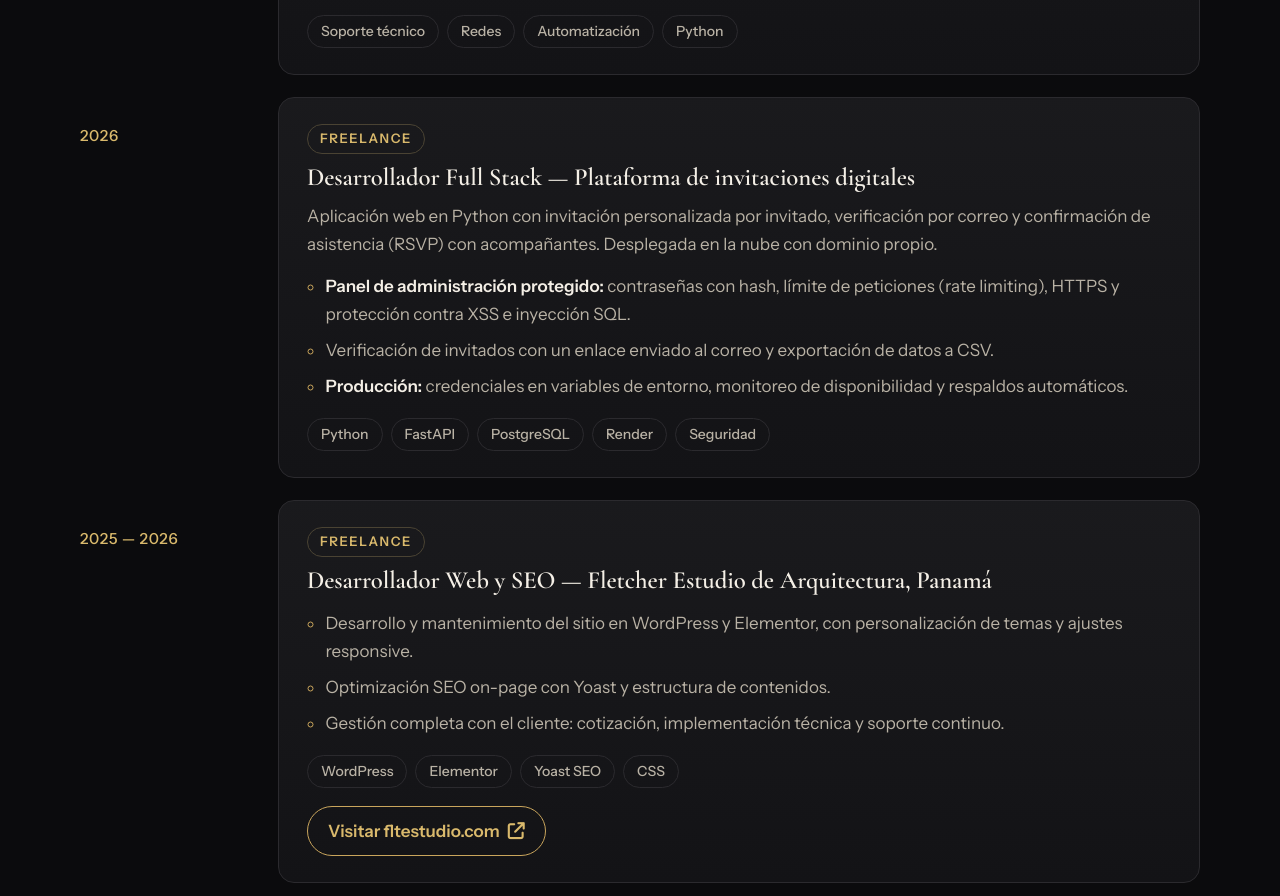
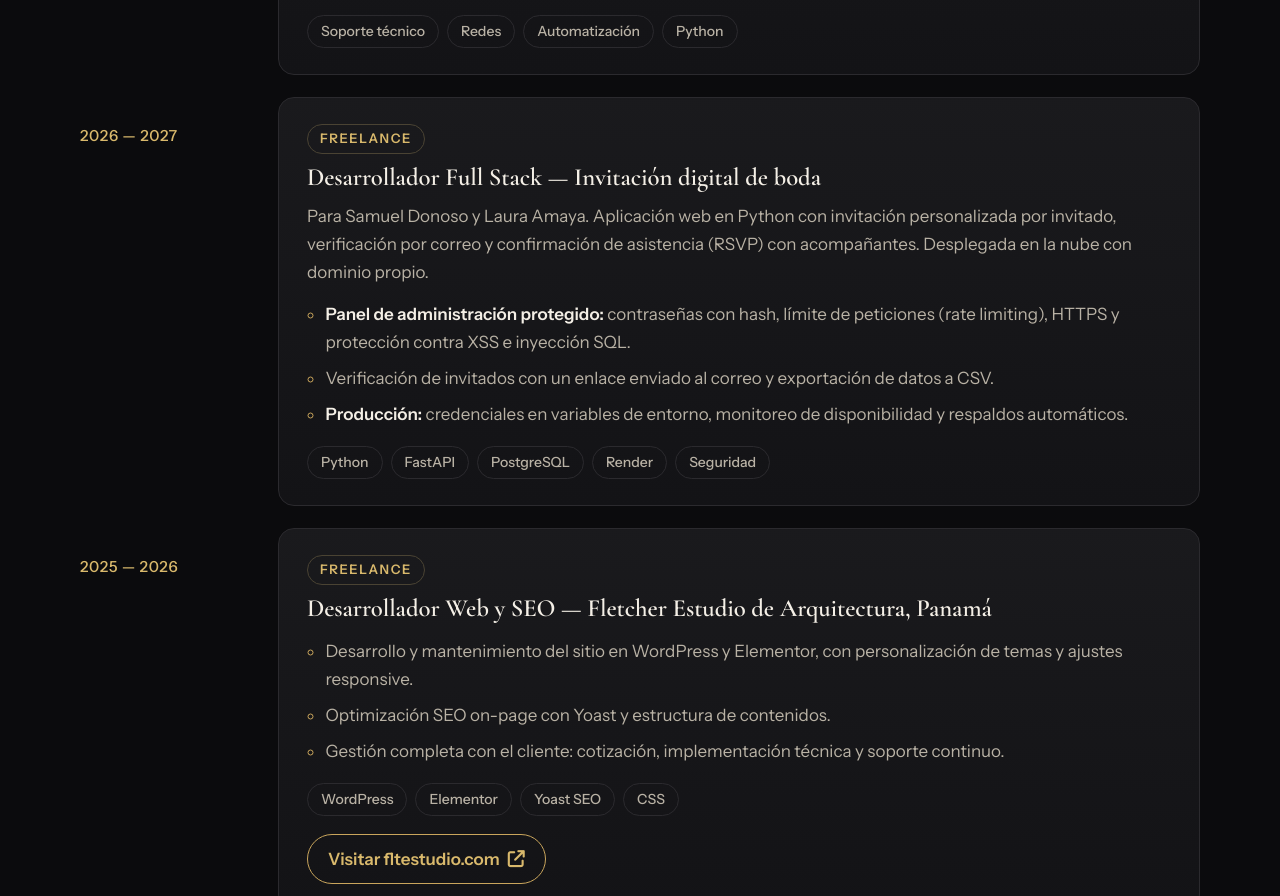
Before and after one commit to johansaidleon/johansaidleon.github.io, a plain HTML site: page index.html in a window 1280 px wide. Shown: the part 2275-3171 px from the top of the page. Drawn offline with Linux system fonts and the light colour scheme.

Commit message:
Invitación digital de boda para Samuel Donoso y Laura Amaya (2026 — 2027)
Co-Authored-By: Claude Opus 5.5 <noreply@anthropic.com>
Claude-Session: https://claude.ai/code/session_01B57VTSgFZFJ8MA56P8KDvQ

```diff
--- a/index.html
+++ b/index.html
@@ -166,11 +166,11 @@
                     </div>
                 </li>
                 <li class="t-item">
-                    <p class="t-date">2026</p>
+                    <p class="t-date">2026 — 2027</p>
                     <div class="t-body">
                         <span class="tag">Freelance</span>
-                        <h3>Desarrollador Full Stack — Plataforma de invitaciones digitales</h3>
-                        <p>Aplicación web en Python con invitación personalizada por invitado, verificación por correo y confirmación de asistencia (RSVP) con acompañantes. Desplegada en la nube con dominio propio.</p>
+                        <h3>Desarrollador Full Stack — Invitación digital de boda</h3>
+                        <p>Para Samuel Donoso y Laura Amaya. Aplicación web en Python con invitación personalizada por invitado, verificación por correo y confirmación de asistencia (RSVP) con acompañantes. Desplegada en la nube con dominio propio.</p>
                         <ul class="bullets">
                             <li><strong>Panel de administración protegido:</strong> contraseñas con hash, límite de peticiones (rate limiting), HTTPS y protección contra XSS e inyección SQL.</li>
                             <li>Verificación de invitados con un enlace enviado al correo y exportación de datos a CSV.</li>
@@ -251,8 +251,8 @@
 
                 <article class="project" data-cat="web">
                     <div class="project-top"><i class="fa-solid fa-envelope-open-text" aria-hidden="true"></i><span class="status client">freelance</span></div>
-                    <h3>Plataforma de invitaciones digitales</h3>
-                    <p>Aplicación web en Python con invitación personalizada por invitado, verificación por correo, RSVP con acompañantes y panel de administración protegido (hash de contraseñas, rate limiting, HTTPS, protección contra XSS e inyección SQL). Desplegada en la nube con dominio propio.</p>
+                    <h3>Invitación digital de boda</h3>
+                    <p>Para Samuel Donoso y Laura Amaya. Aplicación web en Python con invitación personalizada por invitado, verificación por correo, RSVP con acompañantes y panel de administración protegido (hash de contraseñas, rate limiting, HTTPS, protección contra XSS e inyección SQL). Desplegada en la nube con dominio propio.</p>
                     <div class="chips"><span>Python</span><span>FastAPI</span><span>PostgreSQL</span><span>Seguridad</span></div>
                 </article>
 
```
